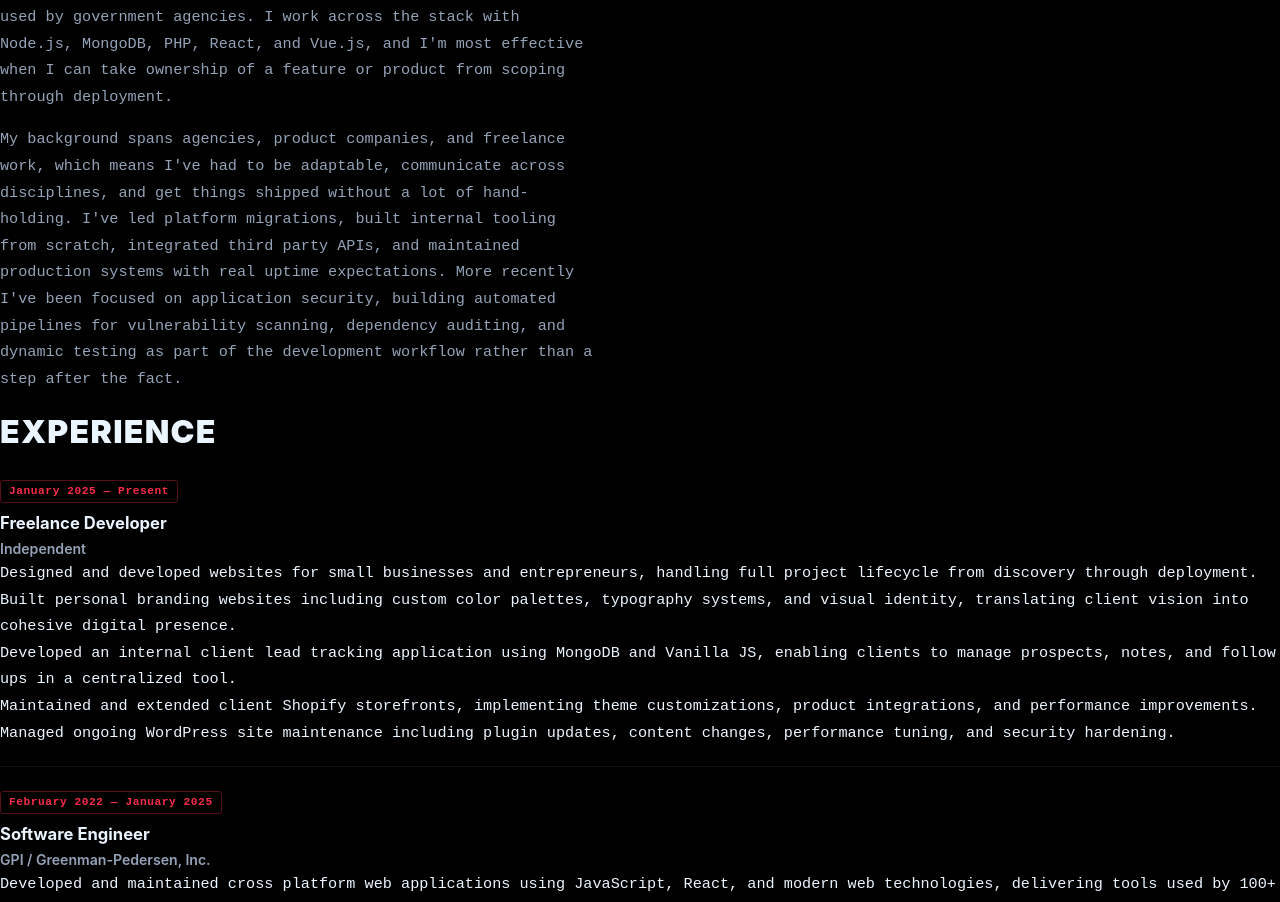
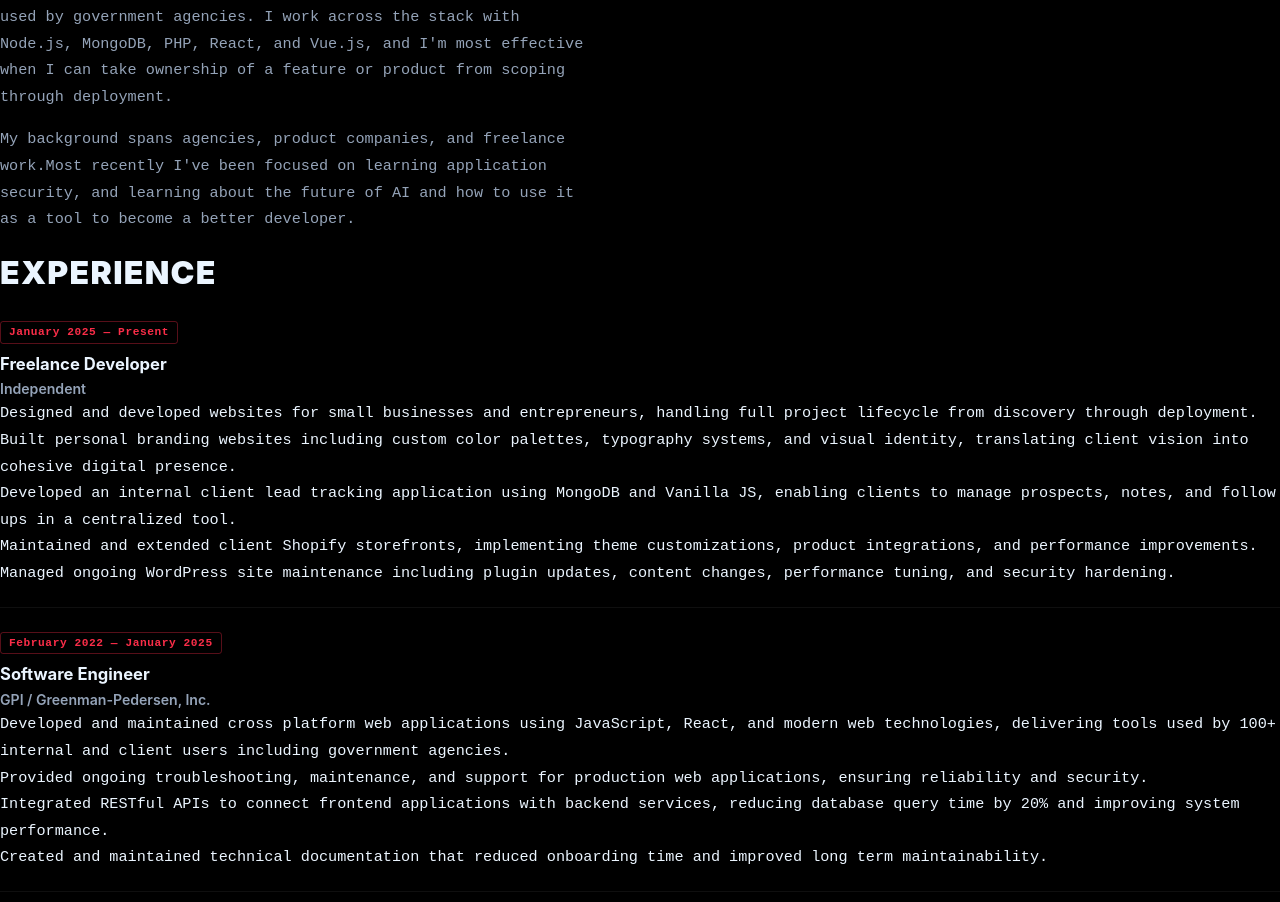
Before and after one commit to DwightX/portfoliov3, a Next.js app: page / in a window 1280 px wide. Shown: the part 2000-2902 px from the top of the page. Built offline with nearby package versions, Linux system fonts and the light colour scheme.

Commit message:
updated about

```diff
--- a/src/app/components/About.js
+++ b/src/app/components/About.js
@@ -17,13 +17,9 @@ const About = (props) => {
               through deployment.
             </p>
             <p>
-              My background spans agencies, product companies, and freelance work, which means I&apos;ve
-              had to be adaptable, communicate across disciplines, and get things shipped without a
-              lot of hand-holding. I&apos;ve led platform migrations, built internal tooling from scratch,
-              integrated third party APIs, and maintained production systems with real uptime
-              expectations. More recently I&apos;ve been focused on application security, building
-              automated pipelines for vulnerability scanning, dependency auditing, and dynamic
-              testing as part of the development workflow rather than a step after the fact.
+              My background spans agencies, product companies, and freelance work.Most recently I&apos;ve been focused on learning application security,
+              and learning about the future of AI and how to use it as a tool to become a better developer.
+
             </p>
           </div>
         </div>
```
